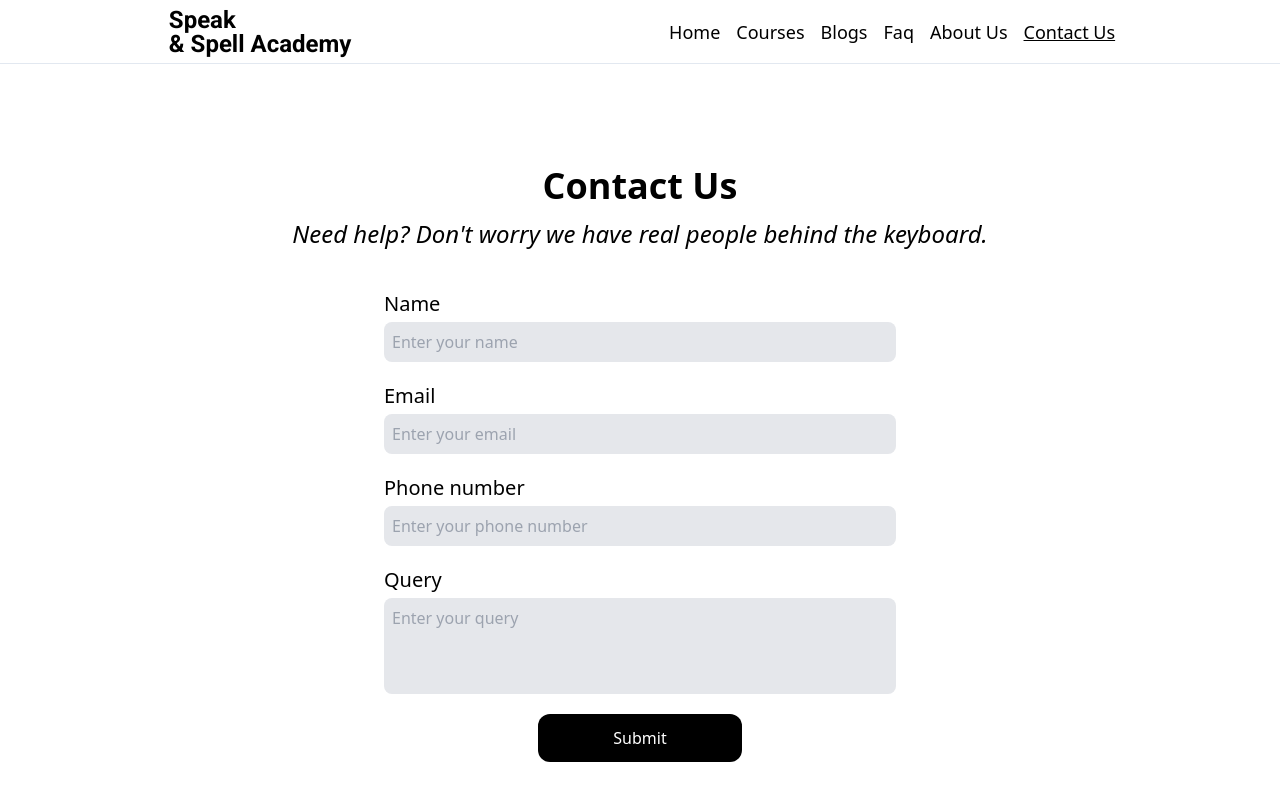
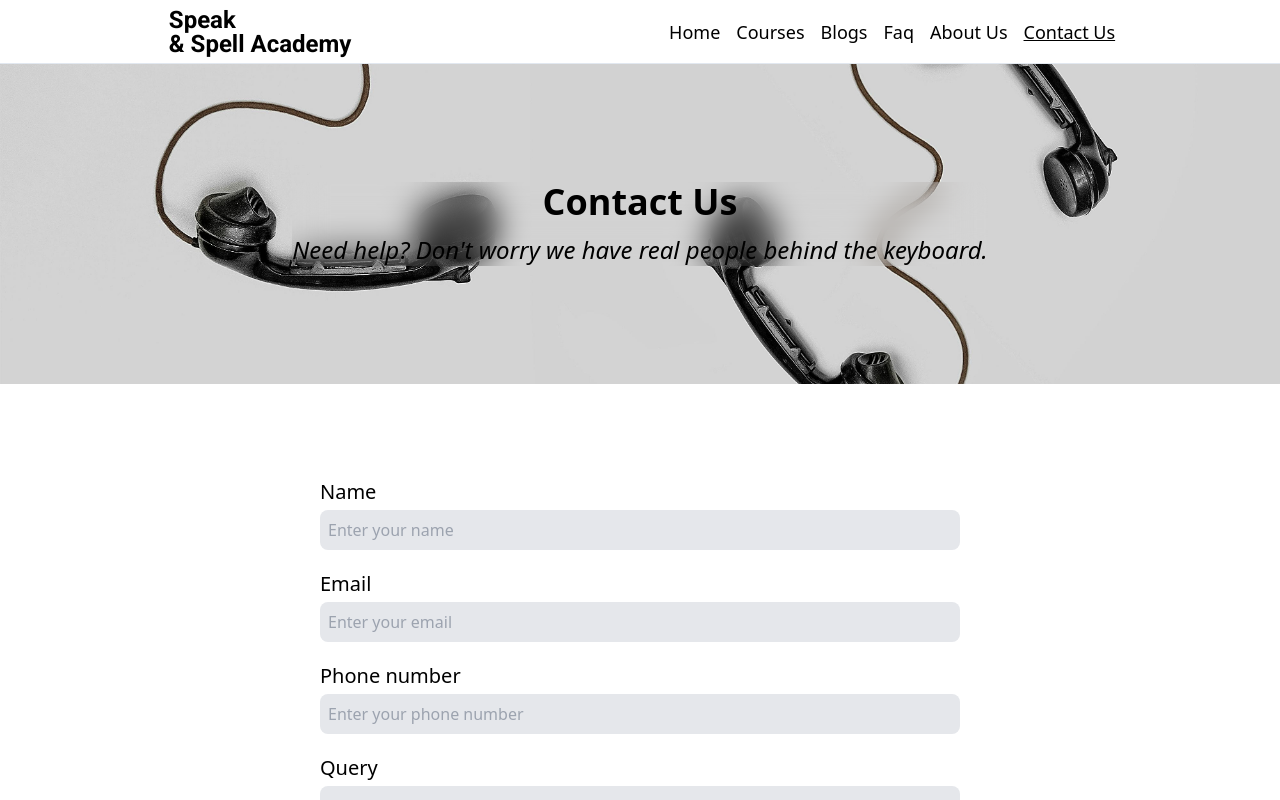
Before and after one commit to dhruvkaushik305/speakandspell, a React (Vite) app in the folder frontend/: page /contactus in a window 1280 px wide. Built offline with nearby package versions, Linux system fonts and the light colour scheme.

Commit message:
STYLE: Improvised the contact us with a banner

```diff
--- a/frontend/src/Layouts/ContactusLayout.tsx
+++ b/frontend/src/Layouts/ContactusLayout.tsx
@@ -16,17 +16,19 @@ const ContactusLayout: React.FC = () => {
     console.log(data);
   };
   return (
-    <div className="mx-auto flex h-screen max-w-[90%] flex-col items-center justify-center gap-10 xl:max-w-[80%]">
-      <div className="flex flex-col items-center justify-center gap-3">
-        <h1 className="text-3xl font-bold md:text-3xl lg:text-4xl">
-          Contact Us
-        </h1>
-        <h2 className="text-xl italic md:text-2xl">
-          Need help? Don't worry we have real people behind the keyboard.
-        </h2>
+    <div className="mx-auto flex h-full w-[90%] flex-col items-center justify-center gap-5 md:w-[100%]">
+      <div className="md:bg-contactusBanner flex h-[10rem] w-full flex-col items-center justify-center bg-cover bg-center md:h-[15rem] lg:h-[20rem]">
+        <div className="flex flex-col items-center justify-center gap-3 rounded-xl backdrop-blur-lg">
+          <h1 className="text-2xl font-bold md:text-3xl lg:text-4xl">
+            Contact Us
+          </h1>
+          <h2 className="text-center text-lg italic md:text-2xl">
+            Need help? Don't worry we have real people behind the keyboard.
+          </h2>
+        </div>
       </div>
       <form
-        className="flex w-full flex-col items-center justify-center gap-5"
+        className="flex w-full flex-col items-center gap-5 md:min-w-[80%] md:grow md:justify-center"
         onSubmit={handleSubmit(onSubmit)}
       >
         <div className="flex w-full flex-col items-start justify-center gap-1 md:w-[80%] xl:w-[50%]">
@@ -101,7 +103,7 @@ const ContactusLayout: React.FC = () => {
             {...register("query", { required: true })}
           />
         </div>
-        <button className="w-[60%] rounded-xl bg-black px-4 py-3 text-white sm:w-[20%]">
+        <button className="w-[60%] rounded-xl bg-Tertiary px-4 py-3 text-white sm:w-[20%]">
           Submit
         </button>
       </form>
--- a/frontend/tailwind.config.js
+++ b/frontend/tailwind.config.js
@@ -6,6 +6,7 @@ export default {
       backgroundImage: {
         studentsOnTable: "url('./assets/students-on-table.jpg')",
         faqBanner: "url('./assets/faq-banner.jpg')",
+        contactusBanner: "url('./assets/contactus-banner.jpg')",
       },
       fontFamily: {
         Roboto: ["Roboto", "sans-serif"],
```
Also changed, not shown: frontend/src/assets/contactus-banner.jpg (added).
